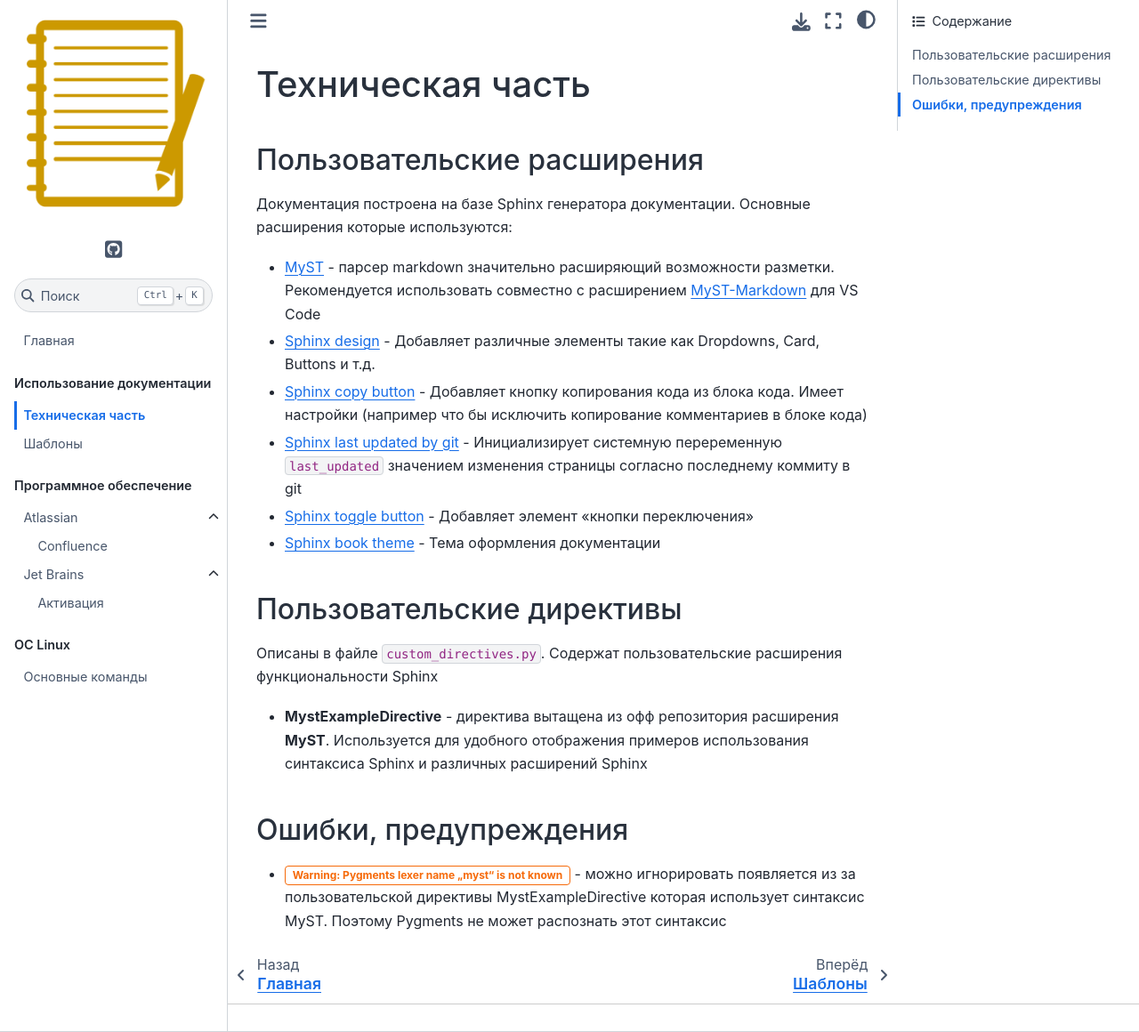
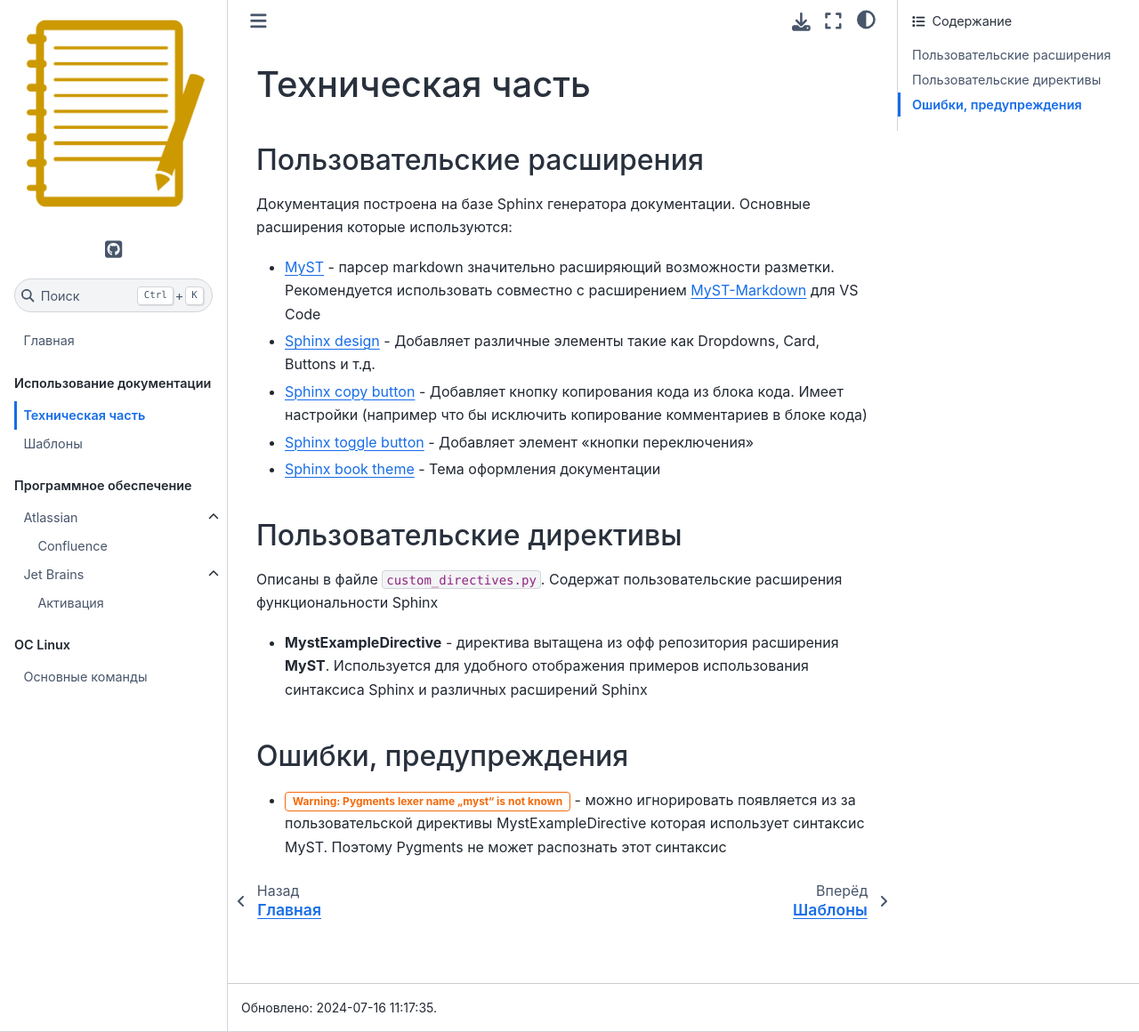
Before and after one commit to svyatoslav-p/notes, a Sphinx documentation site: the page built from source/_info/tech.md, in a window 1280 px wide and 1160 px high. Shown: the whole window at 89% size. Built offline with Sphinx 7.4.7 and the Sphinx Book theme 1.1.4, drawn with Linux system fonts in a browser that asks for light colours.

Commit message:
remove sphinx-last-updated-by-git

```diff
--- a/source/_info/tech.md
+++ b/source/_info/tech.md
@@ -7,7 +7,6 @@
 *  [MyST](https://myst-parser.readthedocs.io/) - парсер markdown значительно расширяющий возможности разметки. Рекомендуется использовать совместно с расширением [MyST-Markdown](https://marketplace.visualstudio.com/items?itemName=ExecutableBookProject.myst-highlight) для VS Code
 * [Sphinx design](https://sphinx-design.readthedocs.io/) - Добавляет различные элементы такие как Dropdowns, Card, Buttons и т.д.
 * [Sphinx copy button](https://sphinx-copybutton.readthedocs.io/en/latest/) - Добавляет кнопку копирования кода из блока кода. Имеет настройки (например что бы исключить копирование комментариев в блоке кода)
-* [Sphinx last updated by git](https://github.com/mgeier/sphinx-last-updated-by-git/) - Инициализирует системную переременную `last_updated` значением изменения страницы согласно последнему коммиту в git
 * [Sphinx toggle button](https://sphinx-togglebutton.readthedocs.io/en/latest/) - Добавляет элемент «кнопки переключения»
 * [Sphinx book theme](https://sphinx-book-theme.readthedocs.io/) - Тема оформления документации
 
--- a/source/conf.py
+++ b/source/conf.py
@@ -18,7 +18,6 @@ extensions = [
     'sphinx_design',
     'sphinx_copybutton',
     'sphinx_togglebutton',
-    'sphinx_last_updated_by_git',
 ]
 
 templates_path = ['_templates']
@@ -55,6 +54,7 @@ html_title = ''
 html_logo = 'assets/images/logo.png'
 html_favicon = './favicon.png'
 html_sourcelink_suffix = ''
+html_last_updated_fmt = '%Y-%m-%d %H:%M:%S'
 
 html_theme_options = {
     'github_url': 'https://github.com/svyatoslav-p/notes',
--- a/source/requirements.txt
+++ b/source/requirements.txt
@@ -5,4 +5,3 @@ sphinx-design
 sphinx-book-theme
 sphinx-copybutton
 sphinx-togglebutton
-sphinx_last_updated_by_git
```
